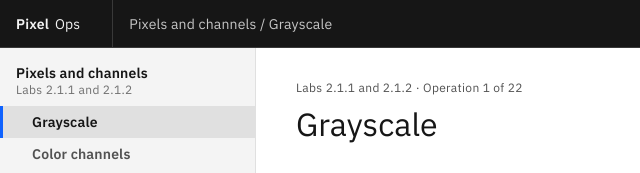
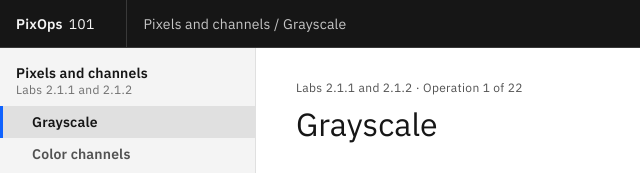
Before and after one commit to anonymous-plutocrat/pixops-101, a plain HTML site: page docs/index.html in a window 1280 px wide. Shown: the top 173 px of the page, 0-640 px from the left. Drawn offline with Linux system fonts and the light colour scheme.

Commit message:
Rename to PixOps 101 and credit Module 2 of the course

```diff
--- a/docs/index.html
+++ b/docs/index.html
@@ -5,7 +5,7 @@
 <meta name="viewport" content="width=device-width, initial-scale=1, viewport-fit=cover">
 </head>
 <body style="margin:0">
-<title>Pixel Ops</title>
+<title>PixOps 101</title>
 <meta name="claude:viewport-fit-sides" content="cover">
 <link rel="preconnect" href="https://fonts.googleapis.com">
 <link rel="preconnect" href="https://fonts.gstatic.com" crossorigin>
@@ -324,7 +324,7 @@ input[type=range]:disabled{opacity:.4;cursor:not-allowed}
 
 <header class="hdr">
   <button class="hdr-btn" id="menuBtn" type="button" aria-label="Open the operations menu" aria-controls="nav" aria-expanded="false"><svg class="i" viewBox="0 0 20 20" aria-hidden="true"><path d="M2 4h16v1.5H2zM2 9.25h16v1.5H2zM2 14.5h16V16H2z"/></svg></button>
-  <a class="hdr-name" href="#grayscale">Pixel <span>Ops</span></a>
+  <a class="hdr-name" href="#grayscale" aria-label="PixOps 101, first operation">PixOps <span>101</span></a>
   <span class="hdr-crumb" id="crumb"></span>
   <span class="hdr-spacer"></span>
   <button class="hdr-btn" id="pageReset" type="button" aria-label="Start this page over"></button>
@@ -1482,7 +1482,7 @@ function resetOp(op) { Object.keys(op.s).forEach(k => { if (k !== "lib" && !(k i
 function open(op) {
   cur = op; op.hlKey = null;
   const i = OPS.indexOf(op), g = groupOf(op), wz = $("wizard"); wz.innerHTML = "";
-  document.title = op.title + " · Pixel Ops";
+  document.title = op.title + " · PixOps 101";
   $("crumb").textContent = `${g.title} / ${op.title}`;
   OPS.forEach(o => { o.menuLink.classList.toggle("on", o === op); o.menuLink.classList.toggle("done", o.step >= 3); if (o === op) o.menuLink.setAttribute("aria-current", "page"); else o.menuLink.removeAttribute("aria-current"); });
 
--- a/src/js/app.js
+++ b/src/js/app.js
@@ -255,7 +255,7 @@ function resetOp(op) { Object.keys(op.s).forEach(k => { if (k !== "lib" && !(k i
 function open(op) {
   cur = op; op.hlKey = null;
   const i = OPS.indexOf(op), g = groupOf(op), wz = $("wizard"); wz.innerHTML = "";
-  document.title = op.title + " · Pixel Ops";
+  document.title = op.title + " · PixOps 101";
   $("crumb").textContent = `${g.title} / ${op.title}`;
   OPS.forEach(o => { o.menuLink.classList.toggle("on", o === op); o.menuLink.classList.toggle("done", o.step >= 3); if (o === op) o.menuLink.setAttribute("aria-current", "page"); else o.menuLink.removeAttribute("aria-current"); });
 
```
Also changed, not shown: src/shell.html (+2 -2 lines), 1 other file.
